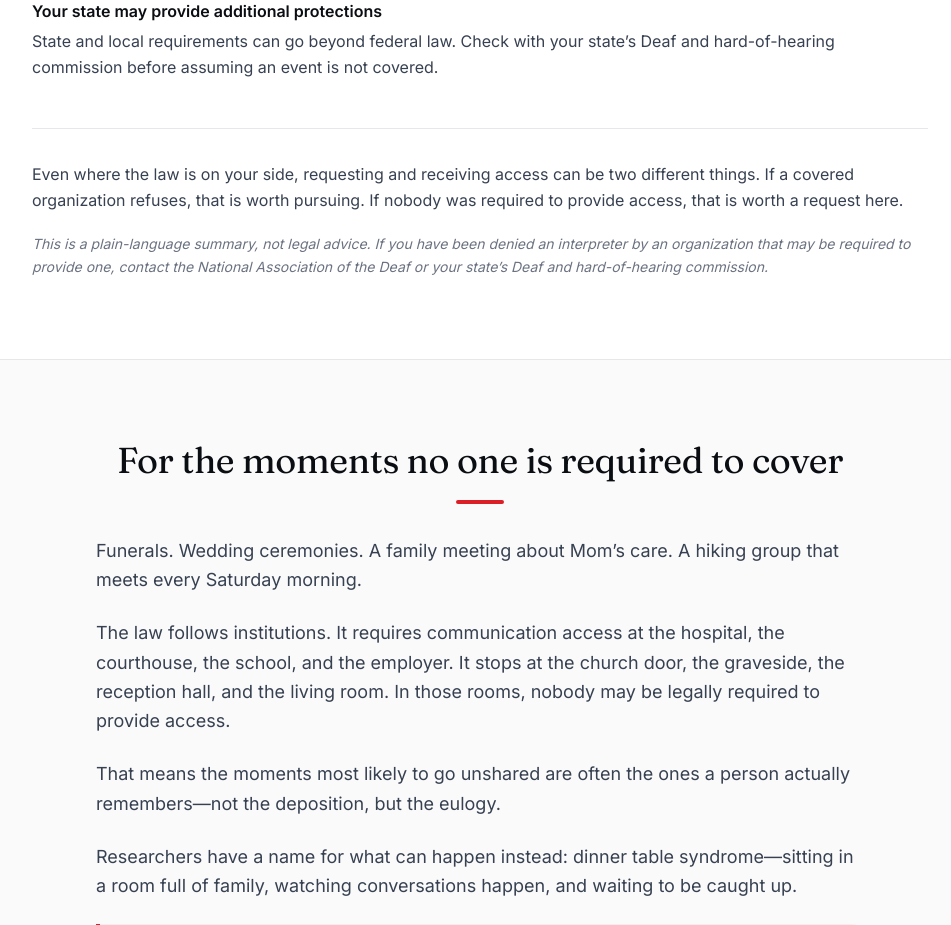
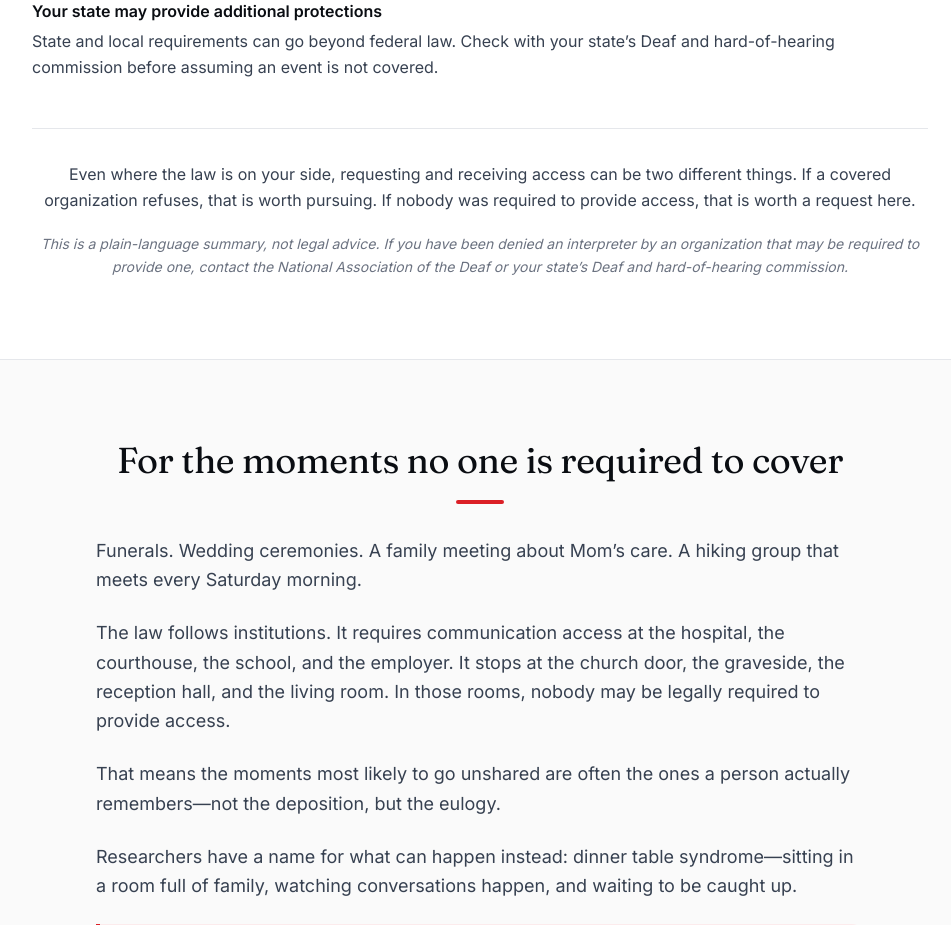
Before and after one commit to koregan-ad/caccessroots, a Next.js app: page / in a window 1280 px wide. Shown: the part 3420-4345 px from the top of the page, without its empty margins (160-1111 px from the left). Built offline with nearby package versions, Linux system fonts and the light colour scheme.

Commit message:
Update page.tsx

```diff
--- a/src/app/page.tsx
+++ b/src/app/page.tsx
@@ -497,7 +497,7 @@ function CoverageGuide() {
           </div>
         </div>
 
-        <div className="mx-auto mt-12 max-w-4xl border-t border-[#E5E7EB] pt-8">
+       <div className="mx-auto mt-12 max-w-4xl border-t border-[#E5E7EB] pt-8 text-center">
           <p className="leading-relaxed text-[#374151]">
             Even where the law is on your side, requesting and receiving
             access can be two different things. If a covered organization
```
